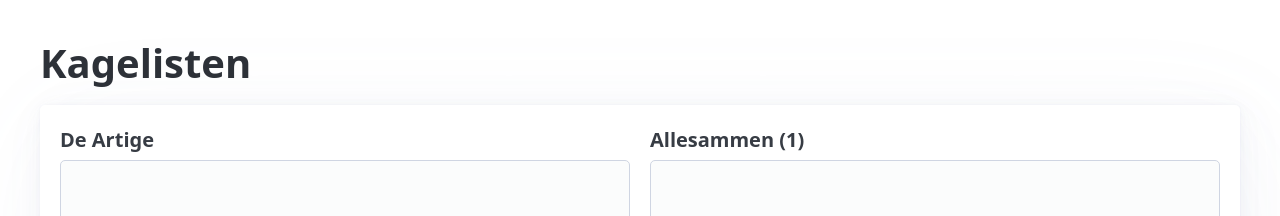
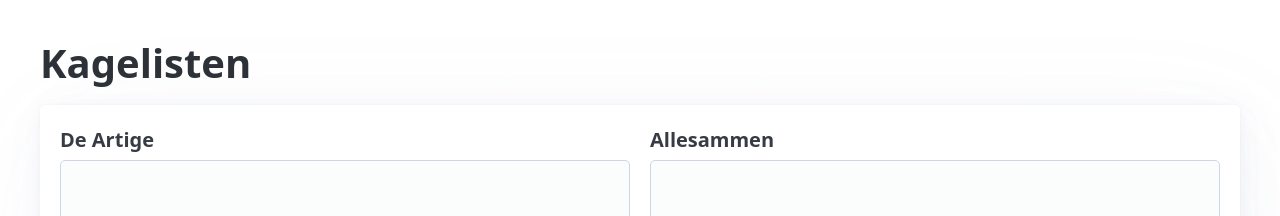
Before and after one commit to bjornnorgaard/kagelisten, a SvelteKit app: page / in a window 1280 px wide. Shown: the top 216 px of the page. Built offline with nearby package versions, Linux system fonts and the light colour scheme.

Commit message:
Updated counts for saints and slackers

```diff
--- a/src/routes/RawEveryoneInput.svelte
+++ b/src/routes/RawEveryoneInput.svelte
@@ -44,6 +44,6 @@
 </script>
 
 <label>
-    <b on:click={() => setTestData()}>Allesammen ({rawEveryone.split("\n").length})</b>
+    <b on:click={() => setTestData()}>Allesammen {$everyone.length ? `(${$everyone.length})` : ""}</b>
     <textarea rows={textareaCols} bind:value={rawEveryone} on:focus={() => onFocus()} on:input={parseInput}></textarea>
 </label>
--- a/src/routes/RawSaintsInput.svelte
+++ b/src/routes/RawSaintsInput.svelte
@@ -1,6 +1,6 @@
 <script lang="ts">
     import { onMount } from "svelte";
-    import { rawSaints } from "$lib/stores";
+    import { rawSaints, saints } from "$lib/stores";
     import { textareaCols } from "$lib/constants";
 
     const testData = "Mandag d. XX/XX\n" +
@@ -32,6 +32,6 @@
 </script>
 
 <label>
-    <b on:click={() => rawSaints.set(testData)}>De Artige</b>
+    <b on:click={() => rawSaints.set(testData)}>De Artige {$saints.length ? `(${$saints.length})` : ""}</b>
     <textarea rows={textareaCols} bind:value={$rawSaints} on:focus={() => onFocus()} on:input={parseInput}></textarea>
 </label>
```
